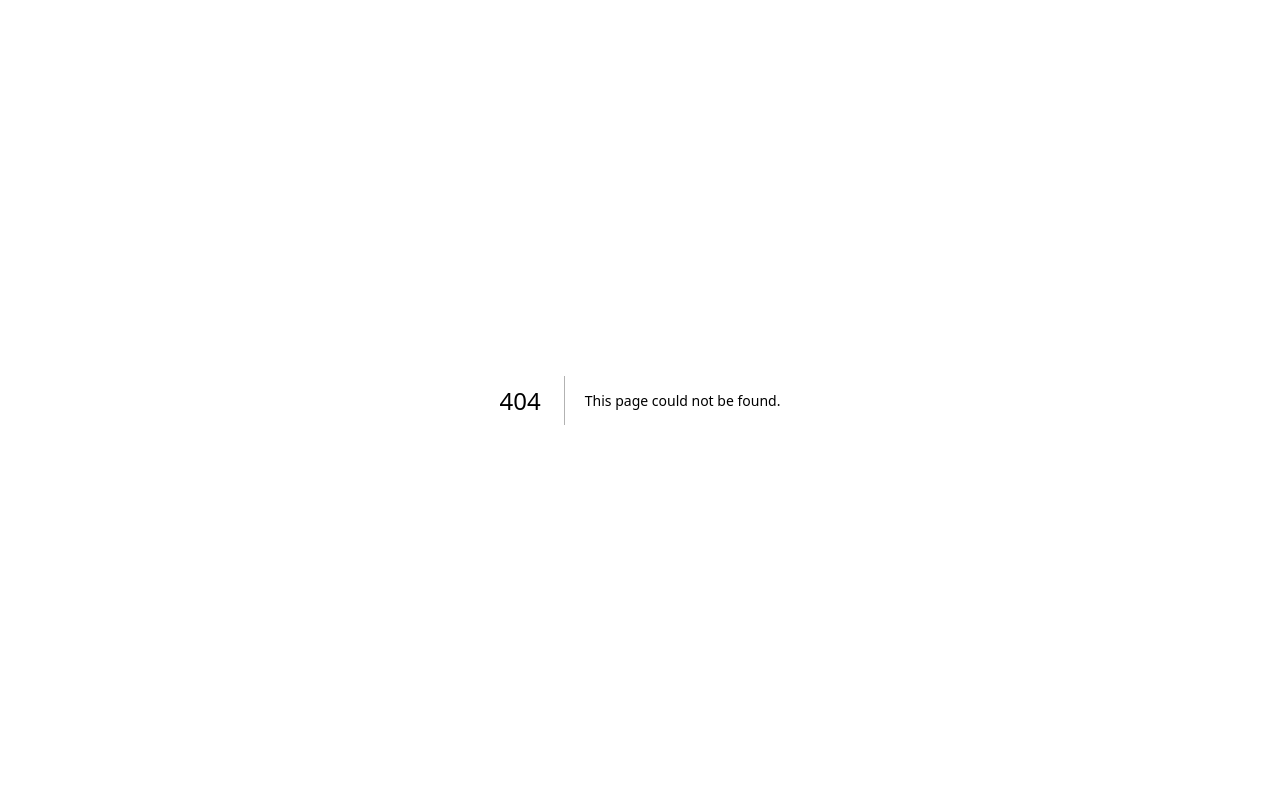
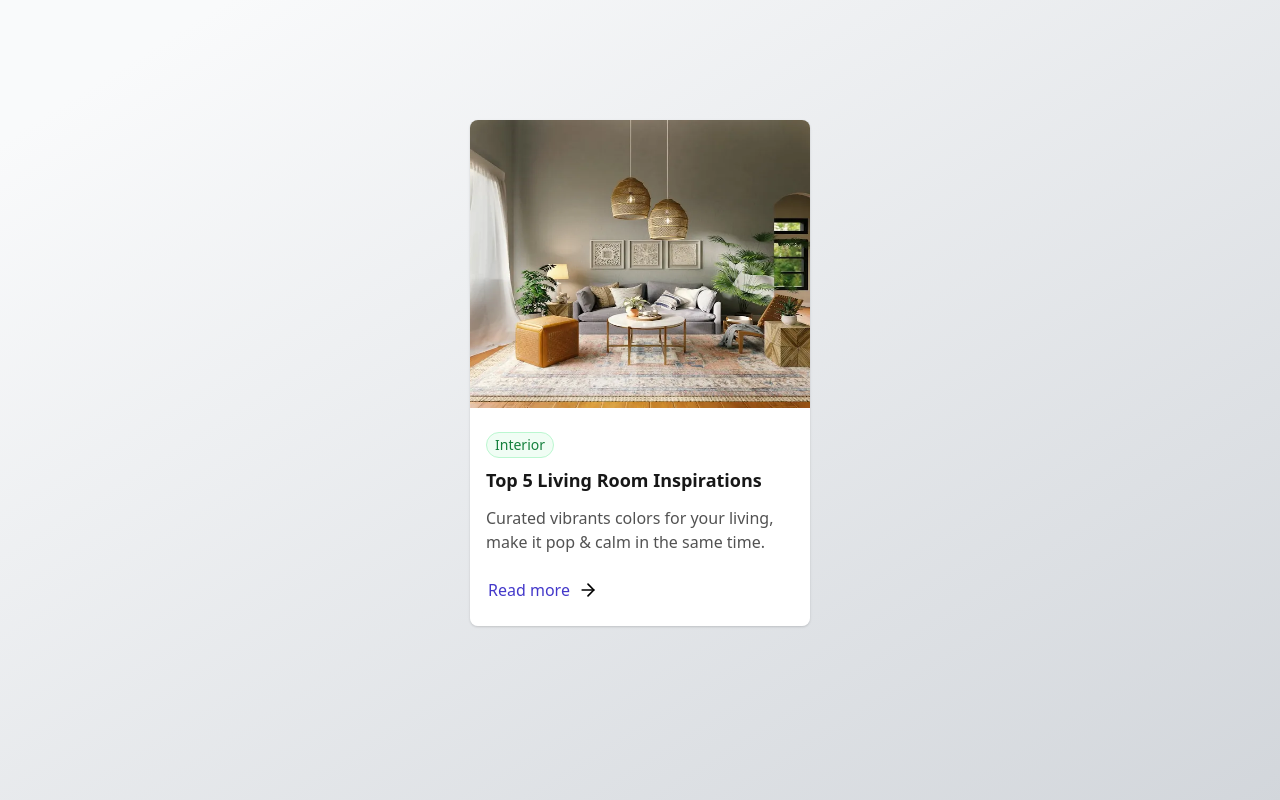
Before and after one commit to jakubjirous/great-front-end, a Next.js app: page /blog-card in a window 1280 px wide. Before the commit this address had no page. Built offline with nearby package versions, Linux system fonts and the light colour scheme.

Commit message:
feat(blog-card): add blog card page

```diff
--- /dev/null
+++ b/src/app/(projects)/blog-card/page.tsx
@@ -0,0 +1,31 @@
+import BlogCard from "@/components/blog-card";
+import { config } from "@/utils/config";
+import { Metadata } from "next";
+import type { ReactNode } from "react";
+import React from "react";
+
+import livingRoom from "./assets/living-room.webp";
+
+export const metadata: Metadata = {
+	title: `Blog Card | ${config.title}`,
+	description: "A simple blog card displaying details of a blog article.",
+};
+
+export default function Page(): ReactNode {
+	return (
+		<section className="container h-dvh flex flex-col items-center pt-[7.5rem]">
+			<BlogCard
+				thumbnail={{
+					src: livingRoom,
+					alt: "Living room",
+				}}
+				tag="Interior"
+				title="Top 5 Living Room Inspirations"
+				href="/"
+			>
+				Curated vibrants colors for your living, make it pop & calm in the same
+				time.
+			</BlogCard>
+		</section>
+	);
+}
```
